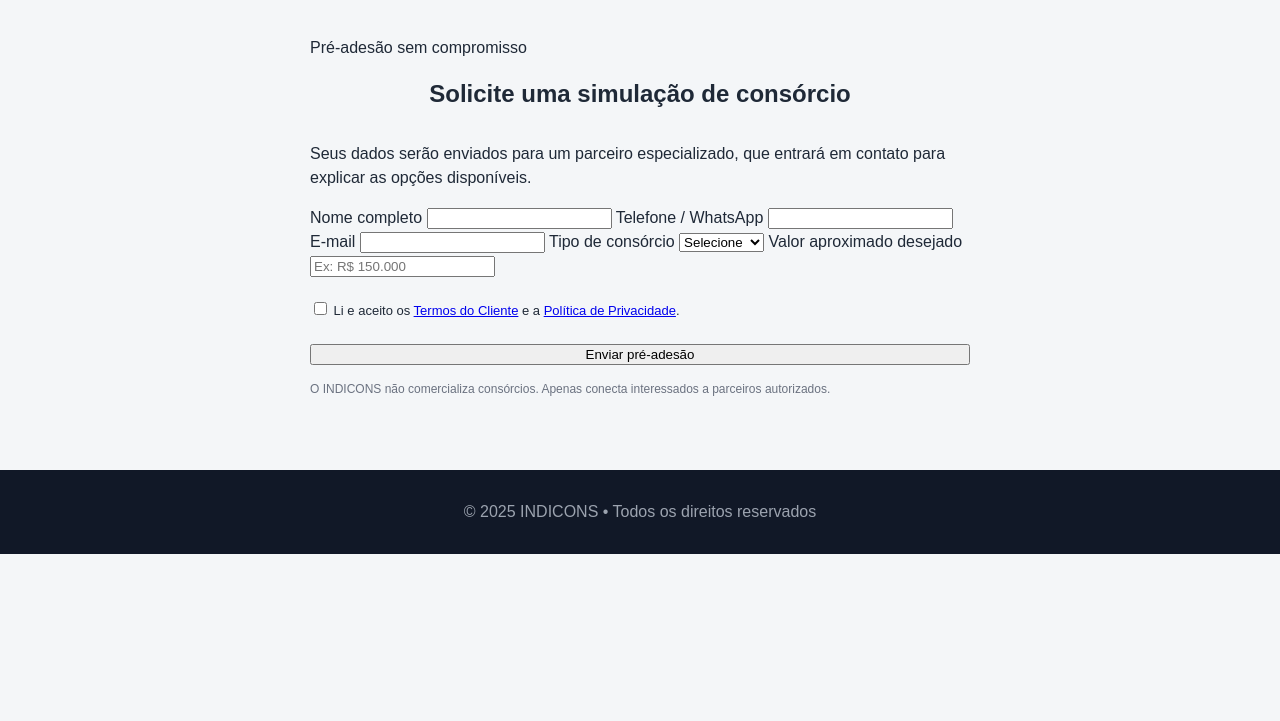
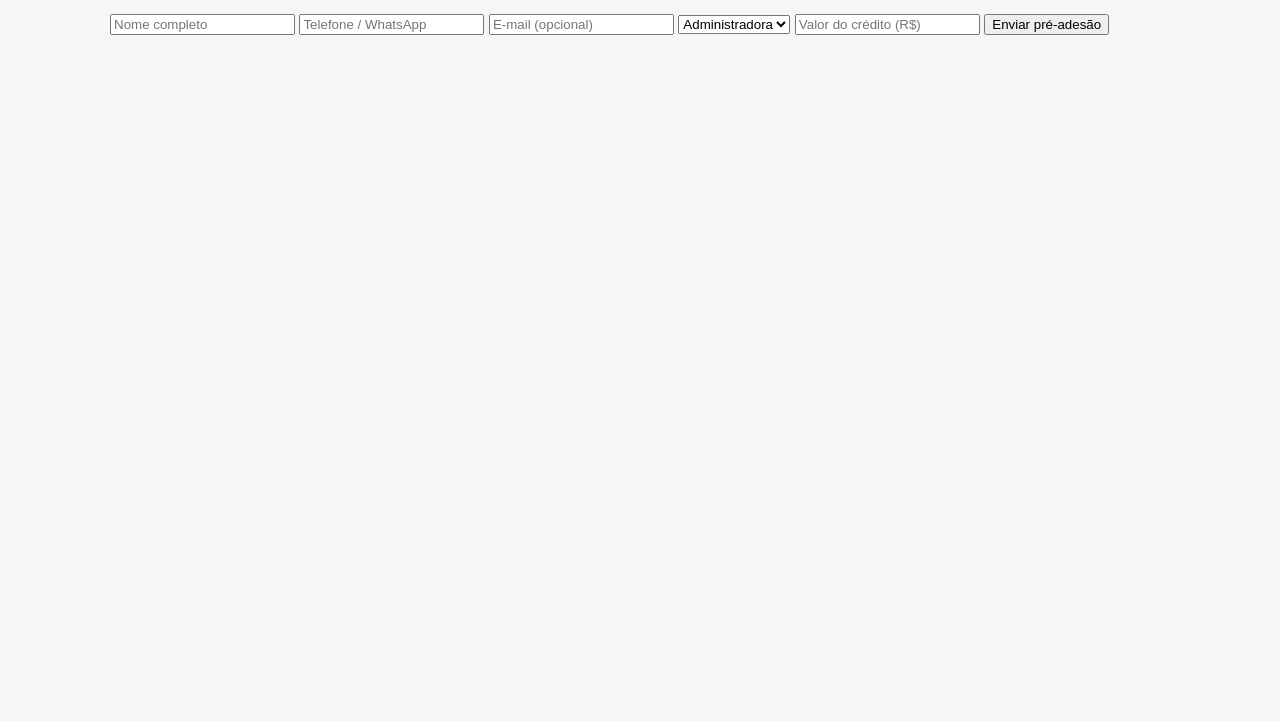
Before and after one commit to drubim/indicons-mvp, a website: page public/pre-adesão.html in a window 1280 px wide. Shown: the part 79-800 px from the top of the page. Drawn offline with Linux system fonts and the light colour scheme.

Commit message:
Update pre-adesão.html

```diff
--- a/public/pre-adesão.html
+++ b/public/pre-adesão.html
@@ -1,94 +1,33 @@
 <!DOCTYPE html>
-<html lang="pt-br">
+<html>
 <head>
-  <meta charset="UTF-8">
-  <title>Pré-adesão • INDICONS</title>
-  <meta name="viewport" content="width=device-width, initial-scale=1.0">
-
-  <link href="https://fonts.googleapis.com/css2?family=Inter:wght@300;400;600;700;800&display=swap" rel="stylesheet">
-  <link rel="stylesheet" href="/style.css">
+  <meta charset="UTF-8" />
+  <title>Pré-adesão – INDICONS</title>
+  <link rel="stylesheet" href="style.css" />
 </head>
 <body>
 
-<header class="topbar">
-  <div class="container topbar-inner">
-    <div class="logo">INDICONS</div>
-    <nav>
-      <a href="/">Voltar</a>
-    </nav>
-  </div>
-</header>
+<div class="container">
+  <h1>Pré-adesão ao Consórcio</h1>
 
-<section class="section">
-  <div class="container" style="max-width:700px">
+  <form id="formPreAdesao">
+    <input name="nome" placeholder="Nome completo" required />
+    <input name="telefone" placeholder="Telefone / WhatsApp" required />
+    <input name="email" placeholder="E-mail (opcional)" />
 
-    <div class="hero-card">
-      <span class="badge">Pré-adesão sem compromisso</span>
+    <select name="administradora" required>
+      <option value="">Administradora</option>
+      <option>Embracon</option>
+      <option>Ademicon</option>
+      <option>Porto</option>
+    </select>
 
-      <h2 style="margin-top:16px">
-        Solicite uma simulação de consórcio
-      </h2>
+    <input name="valor" placeholder="Valor do crédito (R$)" required />
 
-      <p>
-        Seus dados serão enviados para um parceiro especializado,
-        que entrará em contato para explicar as opções disponíveis.
-      </p>
+    <button>Enviar pré-adesão</button>
+  </form>
+</div>
 
-      <form method="POST" action="/pre-adesao">
-
-        <label>Nome completo</label>
-        <input type="text" name="nome" required>
-
-        <label>Telefone / WhatsApp</label>
-        <input type="tel" name="telefone" required>
-
-        <label>E-mail</label>
-        <input type="email" name="email">
-
-        <label>Tipo de consórcio</label>
-        <select name="tipo" required>
-          <option value="">Selecione</option>
-          <option>Imóvel</option>
-          <option>Automóvel</option>
-          <option>Serviços</option>
-          <option>Outros</option>
-        </select>
-
-        <label>Valor aproximado desejado</label>
-        <input type="text" name="valor" placeholder="Ex: R$ 150.000">
-
-        <div style="margin:20px 0">
-          <label style="font-size:13px">
-            <input type="checkbox" required>
-            Li e aceito os
-            <a href="/termos-cliente.html" target="_blank">Termos do Cliente</a>
-            e a
-            <a href="/privacidade.html" target="_blank">Política de Privacidade</a>.
-          </label>
-        </div>
-
-        <button class="btn-primary" style="width:100%">
-          Enviar pré-adesão
-        </button>
-
-      </form>
-
-      <p style="font-size:12px; color:#6b7280; margin-top:14px">
-        O INDICONS não comercializa consórcios.
-        Apenas conecta interessados a parceiros autorizados.
-      </p>
-    </div>
-
-  </div>
-</section>
-
-<footer class="footer">
-  <div class="container">
-    <div class="copyright">
-      © 2025 INDICONS • Todos os direitos reservados
-    </div>
-  </div>
-</footer>
-
+<script src="app.js"></script>
 </body>
 </html>
```
